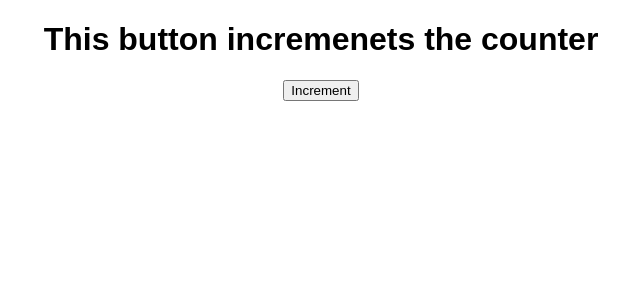
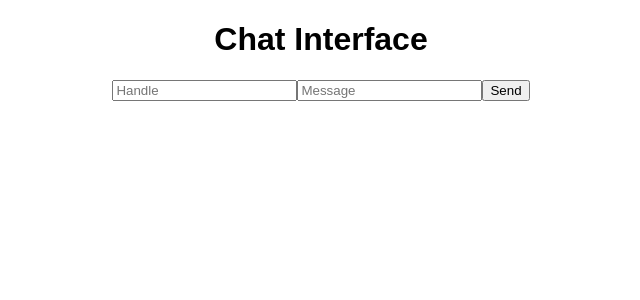
Before and after one commit to clgjupiter/socketio-react-redux-chat-app, a React (Create React App) app: page / in a window 1280 px wide. Shown: the top 300 px of the page, without its empty margins (319-959 px from the left). Built offline with nearby package versions, Linux system fonts and the light colour scheme; no server answers.

Commit message:
implementing chat component that connects to an express server via a socketio websocket. Basic server also implemented

```diff
--- a/package.json
+++ b/package.json
@@ -6,7 +6,8 @@
     "react": "^16.4.1",
     "react-dom": "^16.4.1",
     "react-redux": "^5.0.7",
-    "react-scripts": "1.1.4"
+    "react-scripts": "1.1.4",
+    "socket.io-client": "^2.1.1"
   },
   "scripts": {
     "start": "react-scripts start",
--- a/src/App.js
+++ b/src/App.js
@@ -4,14 +4,14 @@ import './App.css'
 import { Provider } from 'react-redux'
 import store from './store'
 
-import Counter from './components/Counter'
+import Chat from './components/Chat'
 
 class App extends Component {
   render() {
     return (
       <Provider store={store}>
         <div className="App">
-          <Counter />
+          <Chat />
         </div>
       </Provider>
     );
--- /dev/null
+++ b/src/components/Chat.js
@@ -0,0 +1,31 @@
+import React, { Component } from 'react'
+import io from 'socket.io-client'
+
+class Chat extends Component {
+
+  componentDidMount() {
+    const socket = io('localhost:8080')
+    socket.on('connect', function(){
+      console.log('connected to server', socket)
+    })
+  }
+
+  onClick = () => {
+    console.log('button clicked')
+  }
+
+  render() {
+    return (
+      <div>
+        <h1>Chat Interface</h1>
+        <div id="output"></div>
+        <div id="feedback"></div>
+        <input id="handle" type="text" placeholder="Handle" />
+        <input id="message" type="text" placeholder="Message" />
+        <button onClick={this.onClick} id="send">Send</button>
+      </div>
+    )
+  }
+}
+
+export default Chat
```
Also changed, not shown: src/server.js (added, +27 -0 lines), 1 other file (tests, documents, lock files or other folders).
